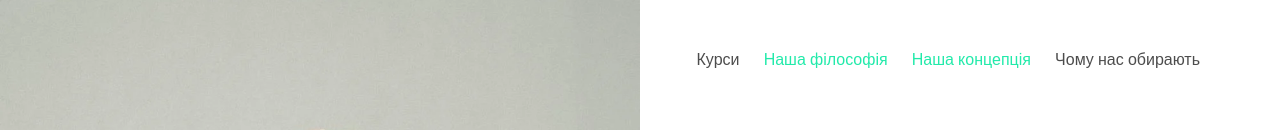
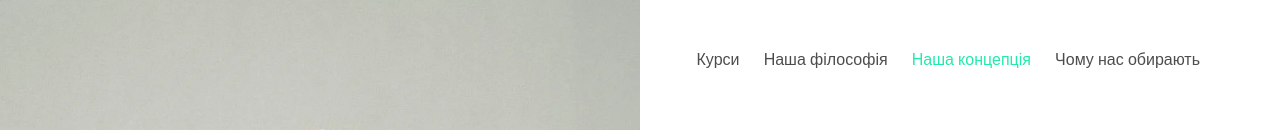
Before and after one commit to nastyakovadzhi/-Bloomix.-, a website: page services.html in a window 1280 px wide. Shown: the top 130 px of the page. Drawn offline with nearby package versions, Linux system fonts and the light colour scheme; files whose address does not match are found by name.

Commit message:
Update services.html

```diff
--- a/services.html
+++ b/services.html
@@ -33,7 +33,7 @@
         <nav role="navigation" class="probootstrap-nav hidden-xs">
           <ul class="probootstrap-main-nav">
           <li><a href="index.html">Курси</a></li>
-            <li class="active"><a href="portfolio.html">Наша філософія</a></li>
+            <li><a href="portfolio.html">Наша філософія</a></li>
             <li class="active"><a href="services.html">Наша концепція</a></li>
             <li><a href="about.html">Чому нас обирають</a></li>
 
```
